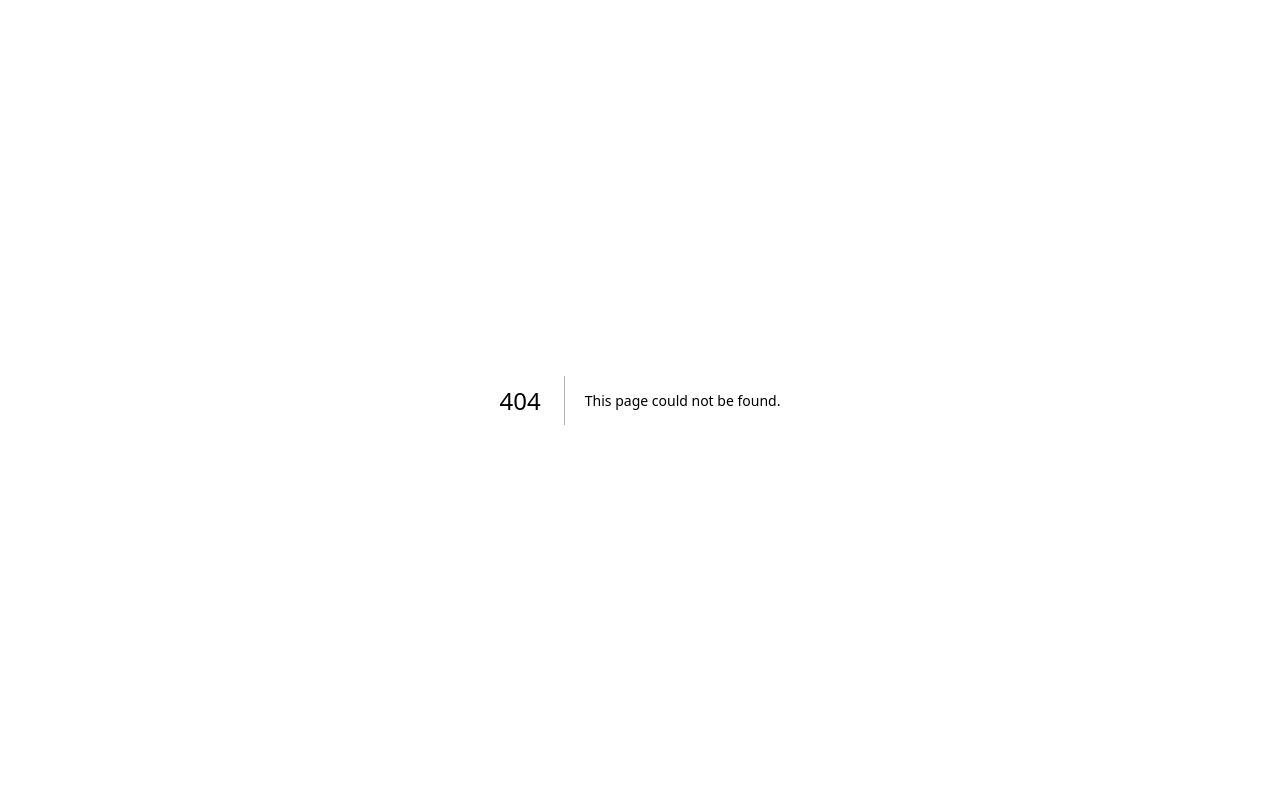
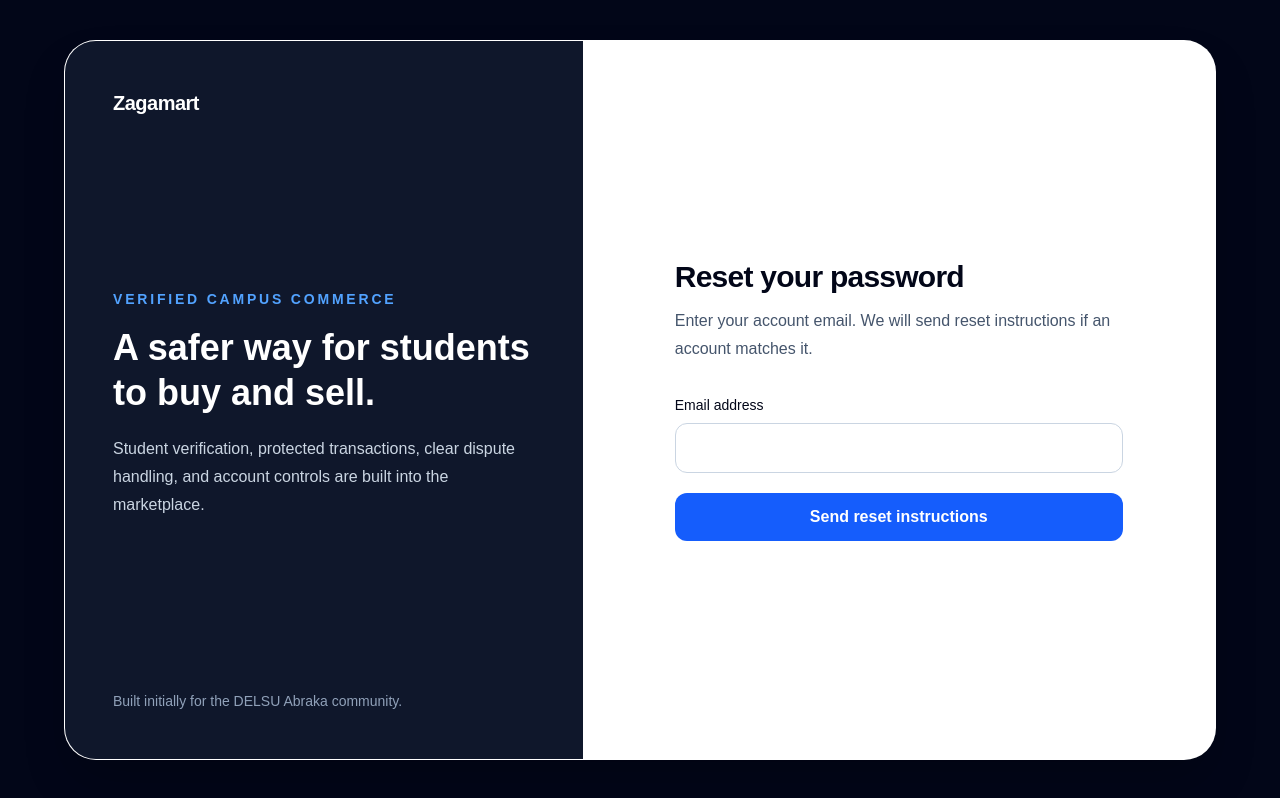
Before and after one commit to Chinex4/zagamart, a Next.js app: page /forgot-password in a window 1280 px wide. Before the commit this address had no page. Built offline with nearby package versions, Linux system fonts and the light colour scheme; no server answers.

Commit message:
feat: add password recovery and student KYC

```diff
--- /dev/null
+++ b/src/app/(auth)/forgot-password/page.tsx
@@ -0,0 +1,16 @@
+import { AuthShell } from "@/features/auth/components/auth-shell";
+import { ForgotPasswordForm } from "@/features/auth/components/forgot-password-form";
+import { requireGuest } from "@/features/auth/services/auth.service";
+
+export default async function ForgotPasswordPage() {
+  await requireGuest();
+
+  return (
+    <AuthShell
+      title="Reset your password"
+      description="Enter your account email. We will send reset instructions if an account matches it."
+    >
+      <ForgotPasswordForm />
+    </AuthShell>
+  );
+}
```
